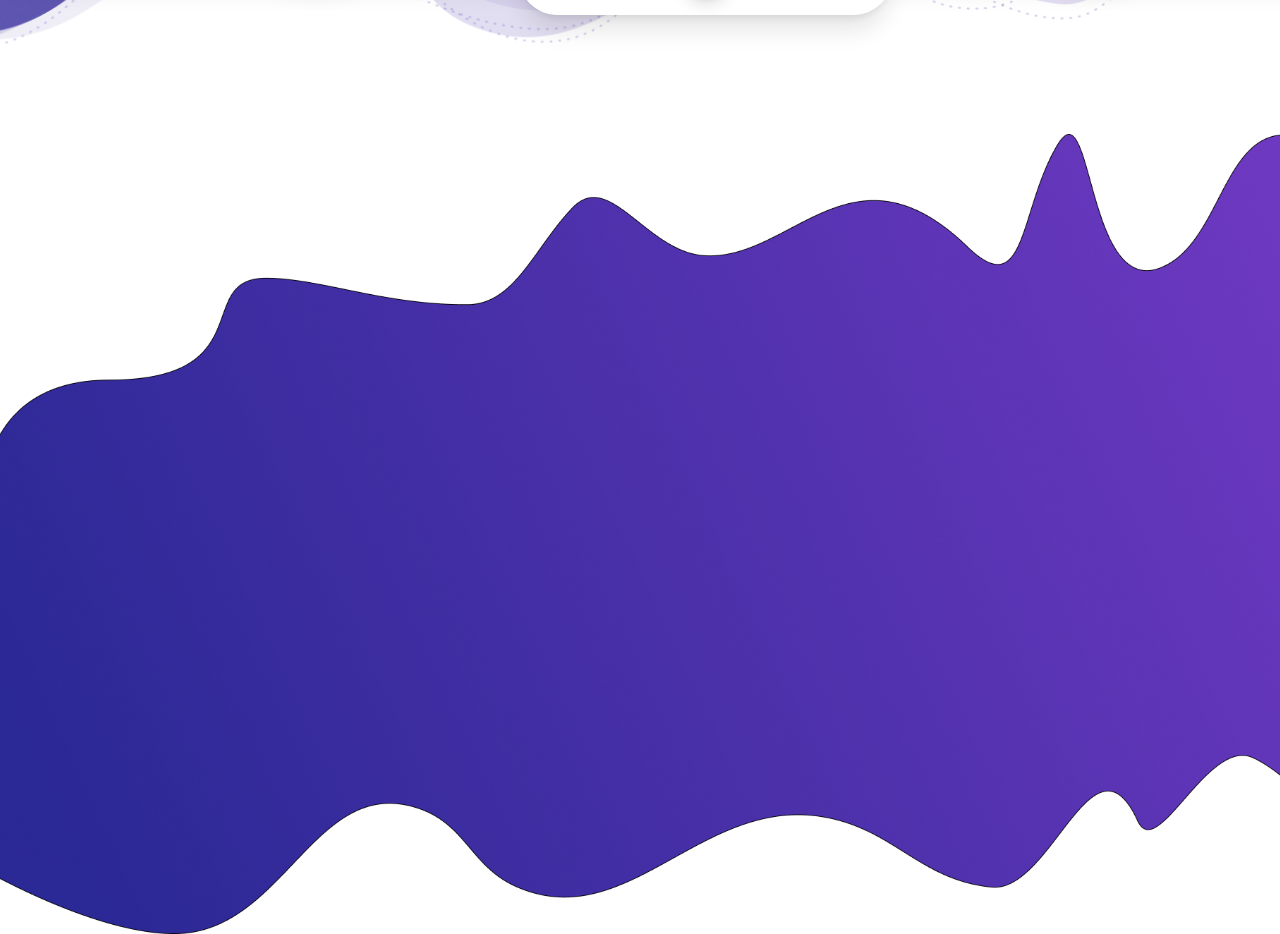
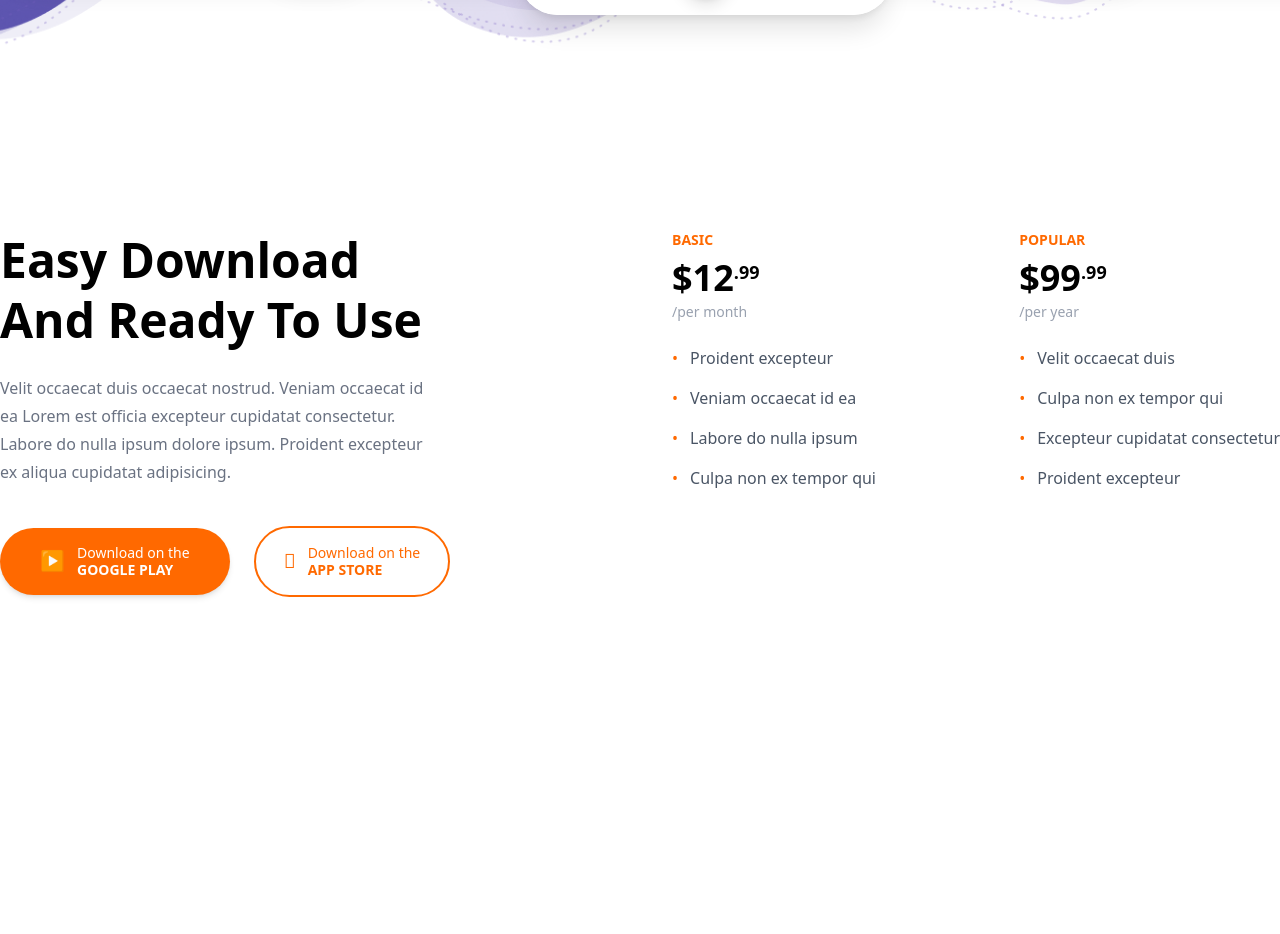
Before and after one commit to Mostofa-zaman/Upland, a React (Vite) app: page / in a window 1280 px wide. Shown: the part 3160-4094 px from the top of the page. After the commit the page ends 3853 px from the top, so only its background shows below. Built offline with nearby package versions, Linux system fonts and the light colour scheme.

Commit message:
easy part done ..

```diff
--- a/src/components/easy/Easy.jsx
+++ b/src/components/easy/Easy.jsx
@@ -2,16 +2,96 @@ import React from 'react'
 
 const Easy = () => {
   return (
-   <section className="h-screen bg-cover bg-center"
-  style={{ backgroundImage: "url('/src/assets/bacgroundimg.png')" }}>
-    <div className="max-w-7xl mx-auto">
-     <div className="">
+   <section className="w-full bg-white py-24">
+      <div className="max-w-7xl mx-auto  grid grid-cols-1 lg:grid-cols-2 gap-16 items-start">
 
-     </div>
+        {/* Left Content */}
+        <div>
+          <h2 className="text-5xl font-semibold leading-tight mb-6 w-[450px]">
+            Easy Download And  Ready To Use
+          </h2>
 
-    </div>
-   </section>
-  // <div className="">rfwefw</div>
+          <p className="text-gray-500 text-base leading-7 mb-10 max-w-md w-[430px]">
+            Velit occaecat duis occaecat nostrud. Veniam occaecat id ea
+            Lorem est officia excepteur cupidatat consectetur. Labore do
+            nulla ipsum dolore ipsum. Proident excepteur ex aliqua
+            cupidatat adipisicing.
+          </p>
+
+          <div className="flex items-center gap-6">
+            {/* Google Play */}
+            <button className="flex items-center gap-3 bg-orange-500 text-white px-10 py-4 rounded-full font-medium shadow-md">
+              <span className="text-xl pl-0">▶</span>
+              <span className="text-sm leading-tight text-left">
+                Download on the <br />
+                <strong>GOOGLE PLAY</strong>
+              </span>
+            </button>
+
+            {/* App Store */}
+            <button className="flex items-center gap-3 border-2 border-orange-500 text-orange-500 px-7 py-4 rounded-full font-medium">
+              <span className="text-xl"></span>
+              <span className="text-sm leading-tight text-left">
+                Download on the <br />
+                <strong>APP STORE</strong>
+              </span>
+            </button>
+          </div>
+        </div>
+
+       <div className="flex  justify-between">
+         {/* Basic Plan */}
+        <div className="text-left">
+          <p className="text-orange-500 text-sm font-semibold mb-2">BASIC</p>
+          <h3 className="text-4xl font-semibold mb-1">
+            $12<span className="text-lg align-top">.99</span>
+          </h3>
+          <p className="text-gray-400 text-sm mb-6">/per month</p>
+
+          <ul className="space-y-4 text-gray-600">
+            <li className="flex items-start gap-3">
+              <span className="text-orange-500">•</span> Proident excepteur
+            </li>
+            <li className="flex items-start gap-3">
+              <span className="text-orange-500">•</span> Veniam occaecat id ea
+            </li>
+            <li className="flex items-start gap-3">
+              <span className="text-orange-500">•</span> Labore do nulla ipsum
+            </li>
+            <li className="flex items-start gap-3">
+              <span className="text-orange-500">•</span> Culpa non ex tempor qui
+            </li>
+          </ul>
+        </div>
+
+        {/* Popular Plan */}
+        <div className="text-left">
+          <p className="text-orange-500 text-sm font-semibold mb-2">POPULAR</p>
+          <h3 className="text-4xl font-semibold mb-1">
+            $99<span className="text-lg align-top">.99</span>
+          </h3>
+          <p className="text-gray-400 text-sm mb-6">/per year</p>
+
+          <ul className="space-y-4 text-gray-600">
+            <li className="flex items-start gap-3">
+              <span className="text-orange-500">•</span> Velit occaecat duis
+            </li>
+            <li className="flex items-start gap-3">
+              <span className="text-orange-500">•</span> Culpa non ex tempor qui
+            </li>
+            <li className="flex items-start gap-3">
+              <span className="text-orange-500">•</span> Excepteur cupidatat consectetur
+            </li>
+            <li className="flex items-start gap-3">
+              <span className="text-orange-500">•</span> Proident excepteur
+            </li>
+          </ul>
+        </div>
+       </div>
+
+      </div>
+    </section>
+
   )
 }
 
--- a/src/pages/Home.jsx
+++ b/src/pages/Home.jsx
@@ -5,7 +5,7 @@ import Feature from '../components/feature/Feature'
 import Popular from '../components/popular/Popular'
 import Presentation from '../components/prsentation/Presentation'
 import Easy from '../components/easy/Easy'
-import Download from '../components/download/Download'
+
 
 const Home = () => {
   return (
```
Also changed, not shown: src/assets/Screenshot_4.png (added).
